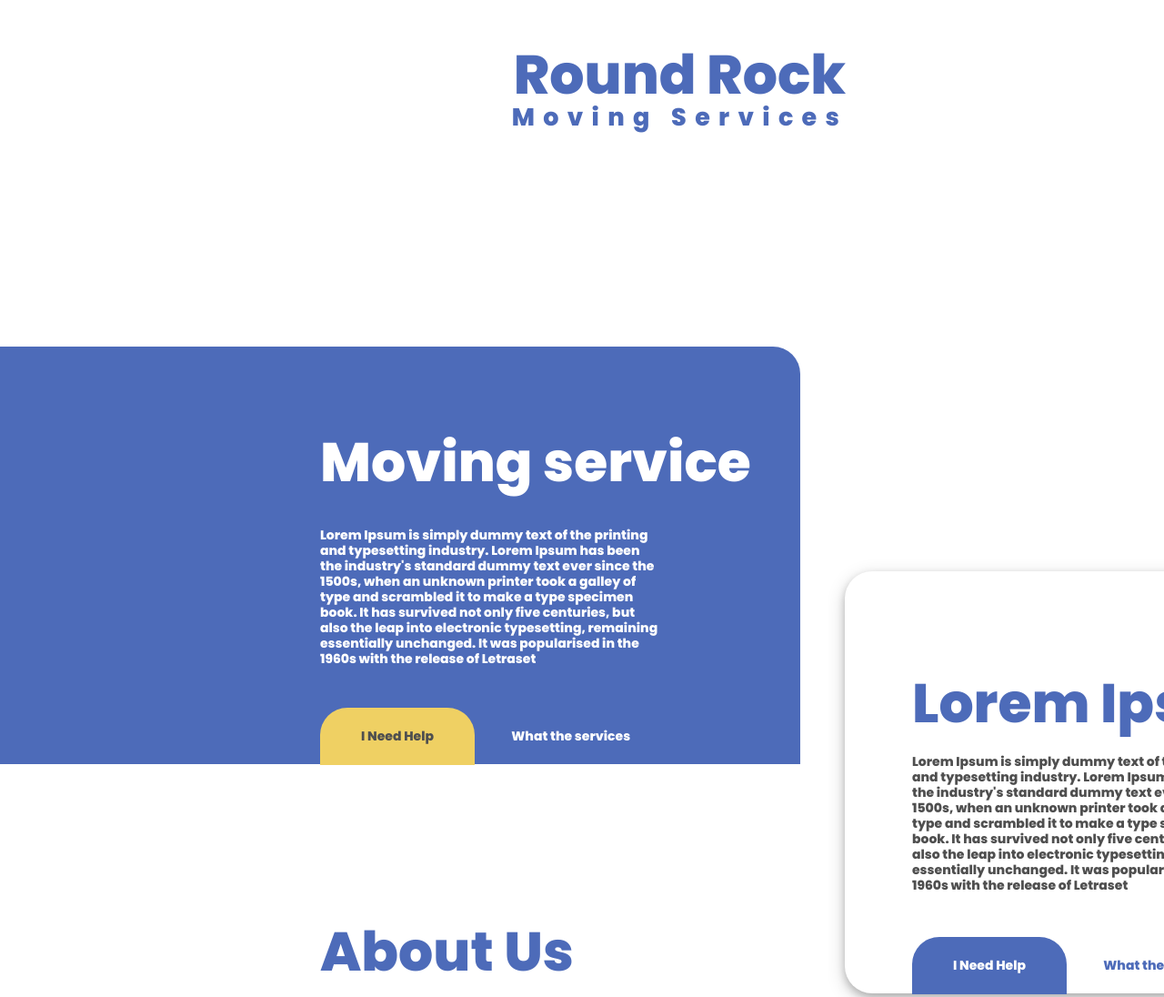
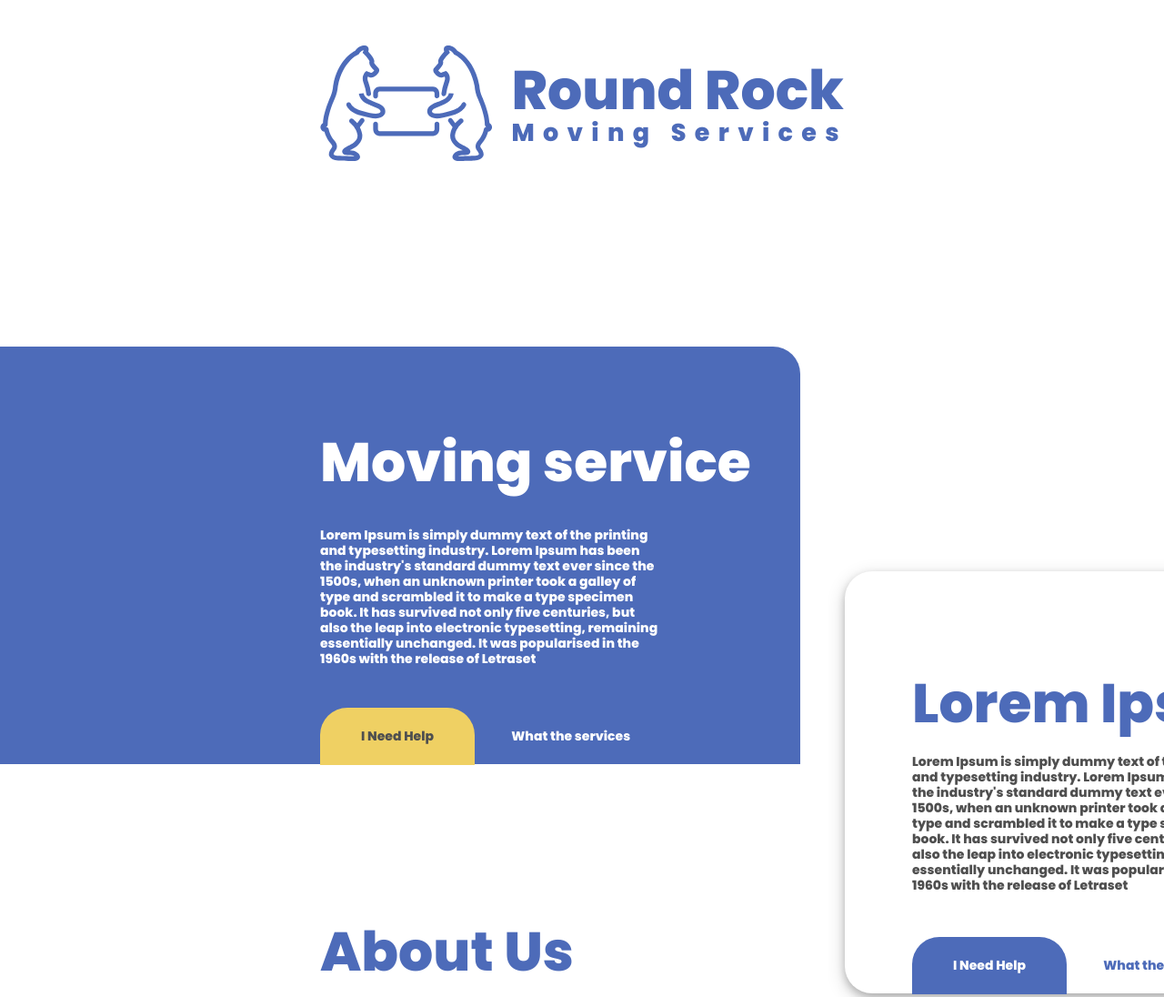
Before and after one commit to TetianaOstashko/Landing_Page, a plain HTML site: page index.html in a window 1280 px wide. Shown: the top 1096 px of the page at 91% size. Drawn offline with Linux system fonts and the light colour scheme.

Commit message:
Logo image is added

```diff
--- a/index.html
+++ b/index.html
@@ -18,11 +18,10 @@
 
         <section class="block1"> <!-- Header info-->
             <div class="logo">
-                <div class="logo-pic"></div>
+                <div class="logo-pic">
+                    <img src="./images/Слой 1.svg" alt="logo">
+                </div>
                 <div class="logo-name">
-                    <div>
-
-                    </div>
                     <h2>Round Rock
                         <span class="logo-small-text">Moving Services</span>
                     </h2>
--- a/styles.scss
+++ b/styles.scss
@@ -45,17 +45,25 @@ a:hover {
     position: absolute;
 
     .logo {
-        width: 370px;
+        width: 580.45px;
         height: 96px;
-        padding-top: 66px;
-        padding-left: 562.45px;
-        text-align: center;
+        margin-left: var(--primary-left-distance);
         position: absolute;
+
+        .logo-pic {
+            margin-top: 50px;
+
+            img {
+                width: 190.45px;
+                height: 128.07px;
+            }
+        }
 
 
         .logo-name {
-
             line-height: 32px;
+            margin-left: 210.45px;
+            margin-top: -102.07px;
 
             .logo-small-text {
                 font-size: 27px;
@@ -227,9 +235,6 @@ a:hover {
         z-index: 2;
         background-color: var(--secondary-color);
         color: var(--tertiary-color);
-        padding-bottom: 30px;
-        border-radius: 0 0 30px 0;
-        padding-right: 40px;
     }
 
     .block2-img {
@@ -237,12 +242,11 @@ a:hover {
         height: 442px;
         margin-left: var(--primary-left-distance);
         margin-top: 312px;
-        background-image: url(./images/block2_img);
+        background-image: url(./images/Union.svg);
         background-repeat: no-repeat;
         background-size: cover;
         background-position: center;
         position: absolute;
-        border-radius: 30px;
         z-index: 1;
     }
 
```
Also changed, not shown: images/Слой 1.svg (added), styles.css, 2 other files.
